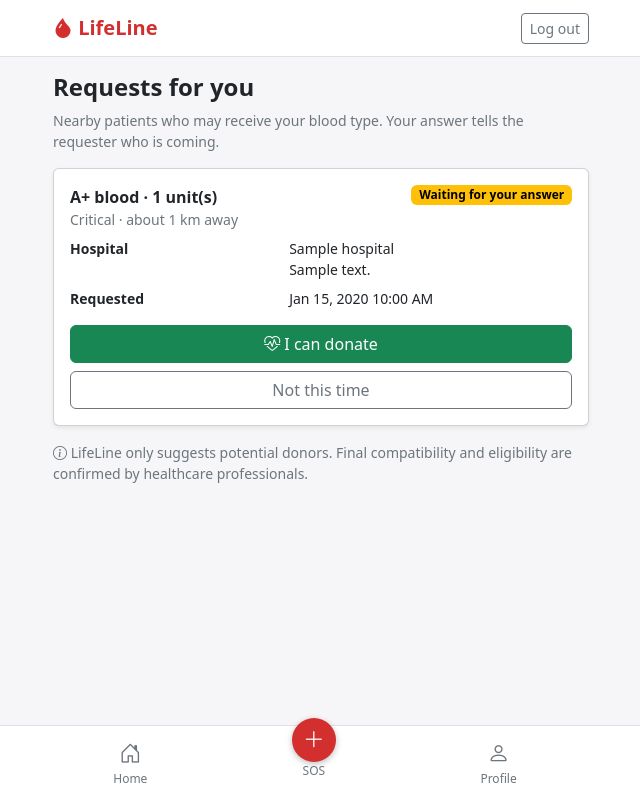
After one commit to KentQuizada/LifeLine, a Laravel app: page /matches in a window 1280 px wide. The commit adds this page. Shown: the whole page, without its empty margins (319-959 px from the left). Run offline with Laravel 12, Linux system fonts and the light colour scheme; a user stored in the database is signed in; tables that the repository leaves empty hold one stand-in row (values such as "Sample post").

Commit message:
feat(matching): let donors accept or decline requests and share contacts on acceptance
Co-Authored-By: Claude Opus 5.5 <noreply@anthropic.com>

```diff
--- /dev/null
+++ b/lifeline/app/Http/Controllers/DonorMatchController.php
@@ -0,0 +1,46 @@
+<?php
+
+namespace App\Http\Controllers;
+
+use App\Models\DonorMatch;
+use Illuminate\Http\RedirectResponse;
+use Illuminate\Http\Request;
+use Illuminate\Validation\Rule;
+use Illuminate\View\View;
+use InvalidArgumentException;
+
+/** "Requests for you": the signed-in donor's matches and their accept / decline answers. */
+class DonorMatchController extends Controller
+{
+    public function index(Request $request): View
+    {
+        $donor = $request->user()->donor()->firstOrFail();
+
+        return view('matches.index', [
+            'matches' => $donor->matches()
+                ->with(['bloodRequest.hospital', 'bloodRequest.requester'])
+                ->orderByDesc('id')
+                ->get(),
+        ]);
+    }
+
+    public function update(Request $request, int $donorMatch): RedirectResponse
+    {
+        // Ownership first, so other donors' match ids give 404 whatever the input.
+        $match = $request->user()->donor()->firstOrFail()->matches()->findOrFail($donorMatch);
+
+        $answer = $request->validate([
+            'answer' => ['required', Rule::in(DonorMatch::ANSWERS)],
+        ])['answer'];
+
+        try {
+            $match->respond($answer);
+        } catch (InvalidArgumentException $exception) {
+            return back()->with('error', $exception->getMessage());
+        }
+
+        return redirect()->route('matches.index')->with('status', $answer === 'accepted'
+            ? 'Thank you! The requester can now see your name and mobile number.'
+            : 'You declined this request.');
+    }
+}
--- a/lifeline/app/Http/Controllers/HomeController.php
+++ b/lifeline/app/Http/Controllers/HomeController.php
@@ -2,6 +2,7 @@
 
 namespace App\Http\Controllers;
 
+use App\Models\BloodRequest;
 use Illuminate\Http\RedirectResponse;
 use Illuminate\Http\Request;
 use Illuminate\View\View;
@@ -24,6 +25,10 @@ class HomeController extends Controller
             'donor' => $donor,
             'donationCount' => $donor?->donations()->count() ?? 0,
             'lastDonation' => $donor?->lastDonationOn(),
+            'waitingMatches' => $donor?->matches()
+                ->where('status', 'notified')
+                ->whereHas('bloodRequest', fn ($query) => $query->whereIn('status', BloodRequest::LOOKING_FOR_DONORS))
+                ->count() ?? 0,
         ]);
     }
 }
--- a/lifeline/app/Models/DonorMatch.php
+++ b/lifeline/app/Models/DonorMatch.php
@@ -4,10 +4,20 @@ namespace App\Models;
 
 use Illuminate\Database\Eloquent\Model;
 use Illuminate\Database\Eloquent\Relations\BelongsTo;
+use Illuminate\Support\Facades\DB;
+use InvalidArgumentException;
 
 class DonorMatch extends Model
 {
-    // status and responded_at change only through respond() (Task 3).
+    public const ANSWERS = ['accepted', 'declined'];
+
+    public const STATUS_LABELS = [
+        'notified' => 'Waiting for reply',
+        'accepted' => 'Accepted',
+        'declined' => 'Declined',
+    ];
+
+    // status and responded_at change only through respond().
     protected $fillable = ['blood_request_id', 'donor_id', 'distance_km'];
 
     protected function casts(): array
@@ -16,6 +26,41 @@ class DonorMatch extends Model
             'distance_km' => 'decimal:2',
             'responded_at' => 'datetime',
         ];
+    }
+
+    /**
+     * The donor's one-time answer (DEC-016). The first acceptance moves the request from open to
+     * donor_found through changeStatus(), which writes the history row. Throws
+     * InvalidArgumentException (with a message for the donor) when the answer is not allowed.
+     */
+    public function respond(string $answer): void
+    {
+        if (! in_array($answer, self::ANSWERS, true)) {
+            throw new InvalidArgumentException('Unknown answer.');
+        }
+
+        DB::transaction(function () use ($answer) {
+            // Lock the request first, then this match (always in this order), so a cancel or a
+            // second click cannot slip in between the checks and the save.
+            $requestStatus = BloodRequest::whereKey($this->blood_request_id)->lockForUpdate()->value('status');
+            $matchStatus = self::whereKey($this->id)->lockForUpdate()->value('status');
+
+            if ($matchStatus !== 'notified') {
+                throw new InvalidArgumentException('You already answered this request.');
+            }
+
+            if (! in_array($requestStatus, BloodRequest::LOOKING_FOR_DONORS, true)) {
+                throw new InvalidArgumentException('This request is no longer looking for donors.');
+            }
+
+            $this->status = $answer;
+            $this->responded_at = now();
+            $this->save();
+
+            if ($answer === 'accepted' && $requestStatus === 'open') {
+                $this->bloodRequest->changeStatus('donor_found', $this->donor->user, 'A donor accepted');
+            }
+        });
     }
 
     public function bloodRequest(): BelongsTo
--- a/lifeline/resources/views/home.blade.php
+++ b/lifeline/resources/views/home.blade.php
@@ -50,6 +50,12 @@
         @endunless
 
         <div class="d-grid gap-2">
+            <a href="{{ route('matches.index') }}" class="btn btn-outline-danger d-flex justify-content-center align-items-center gap-2">
+                <i class="bi bi-heart-pulse" aria-hidden="true"></i> Requests for you
+                @if ($waitingMatches > 0)
+                    <span class="badge text-bg-danger">{{ $waitingMatches }} waiting</span>
+                @endif
+            </a>
             <a href="{{ route('requests.index') }}" class="btn btn-outline-secondary">
                 <i class="bi bi-list-check" aria-hidden="true"></i> My requests
             </a>
--- /dev/null
+++ b/lifeline/resources/views/matches/index.blade.php
@@ -0,0 +1,91 @@
+@extends('layouts.app')
+
+@section('title', 'Requests for you')
+
+@section('content')
+    @php
+        $badges = [
+            'notified' => ['text-bg-warning', 'Waiting for your answer'],
+            'accepted' => ['text-bg-success', 'You accepted'],
+            'declined' => ['text-bg-secondary', 'You declined'],
+        ];
+    @endphp
+
+    <h1 class="h4 fw-bold">Requests for you</h1>
+    <p class="small text-secondary">Nearby patients who may receive your blood type. Your answer tells the requester who is coming.</p>
+
+    @forelse ($matches as $match)
+        @php($bloodRequest = $match->bloodRequest)
+        @php($stillLooking = in_array($bloodRequest->status, \App\Models\BloodRequest::LOOKING_FOR_DONORS, true))
+        <div class="card shadow-sm mb-3">
+            <div class="card-body">
+                <div class="d-flex justify-content-between align-items-start gap-2 mb-2">
+                    <div>
+                        <div class="fw-bold">{{ $bloodRequest->blood_type }} blood · {{ $bloodRequest->units }} unit(s)</div>
+                        <div class="small text-secondary">
+                            {{ ucfirst($bloodRequest->urgency) }} · about {{ max(1, (int) round((float) $match->distance_km)) }} km away
+                        </div>
+                    </div>
+                    <span class="badge {{ $badges[$match->status][0] }}">{{ $badges[$match->status][1] }}</span>
+                </div>
+
+                <dl class="row small mb-2">
+                    <dt class="col-5">Hospital</dt>
+                    <dd class="col-7">{{ $bloodRequest->hospital->name }}<br>{{ $bloodRequest->hospital->address }}</dd>
+                    <dt class="col-5">Requested</dt>
+                    <dd class="col-7">{{ $bloodRequest->created_at->format('M j, Y g:i A') }}</dd>
+                    @if ($match->status === 'accepted')
+                        {{-- Shared only after this donor accepts (DEC-004). --}}
+                        <dt class="col-5">Patient</dt>
+                        <dd class="col-7">{{ $bloodRequest->patient_name }}</dd>
+                        <dt class="col-5">Requester</dt>
+                        <dd class="col-7">
+                            {{ $bloodRequest->requester->first_name }} {{ $bloodRequest->requester->last_name }}<br>
+                            <a href="tel:{{ $bloodRequest->requester->mobile_number }}">{{ $bloodRequest->requester->mobile_number }}</a>
+                            · <a href="sms:{{ $bloodRequest->requester->mobile_number }}">SMS</a>
+                        </dd>
+                        @if ($bloodRequest->hospital->contact_number)
+                            <dt class="col-5">Hospital phone</dt>
+                            <dd class="col-7 mb-0">
+                                <a href="tel:{{ $bloodRequest->hospital->contact_number }}">{{ $bloodRequest->hospital->contact_number }}</a>
+                            </dd>
+                        @endif
+                    @endif
+                </dl>
+
+                @if (! $stillLooking)
+                    <p class="small text-secondary mb-0">
+                        This request is closed ({{ \App\Models\BloodRequest::STATUS_LABELS[$bloodRequest->status] }}).
+                    </p>
+                @elseif ($match->status === 'notified')
+                    <div class="d-grid gap-2">
+                        <form method="POST" action="{{ route('matches.update', $match->id) }}"
+                              onsubmit="return confirm('Accept? Your name and mobile number will be shared with the requester.')">
+                            @csrf
+                            @method('PATCH')
+                            <input type="hidden" name="answer" value="accepted">
+                            <button type="submit" class="btn btn-success w-100">
+                                <i class="bi bi-heart-pulse" aria-hidden="true"></i> I can donate
+                            </button>
+                        </form>
+                        <form method="POST" action="{{ route('matches.update', $match->id) }}">
+                            @csrf
+                            @method('PATCH')
+                            <input type="hidden" name="answer" value="declined">
+                            <button type="submit" class="btn btn-outline-secondary w-100">Not this time</button>
+                        </form>
+                    </div>
+                @endif
+            </div>
+        </div>
+    @empty
+        <div class="alert alert-secondary">
+            No requests for you yet. When a nearby patient may receive your blood type, the request appears here.
+        </div>
+    @endforelse
+
+    <p class="small text-secondary">
+        <i class="bi bi-info-circle" aria-hidden="true"></i>
+        LifeLine only suggests potential donors. Final compatibility and eligibility are confirmed by healthcare professionals.
+    </p>
+@endsection
--- a/lifeline/routes/web.php
+++ b/lifeline/routes/web.php
@@ -8,6 +8,7 @@ use App\Http\Controllers\Auth\RegisterController;
 use App\Http\Controllers\AvailabilityController;
 use App\Http\Controllers\BloodRequestController;
 use App\Http\Controllers\DonationController;
+use App\Http\Controllers\DonorMatchController;
 use App\Http\Controllers\HomeController;
 use App\Http\Controllers\ProfileController;
 use Illuminate\Support\Facades\Route;
@@ -73,6 +74,10 @@ Route::middleware(['auth', 'verified', 'role:donor,requester'])->group(function
 });
 
 Route::middleware(['auth', 'verified', 'role:donor'])->group(function () {
+    Route::get('/matches', [DonorMatchController::class, 'index'])->name('matches.index');
+    Route::patch('/matches/{donorMatch}', [DonorMatchController::class, 'update'])
+        ->where('donorMatch', '[0-9]{1,18}')
+        ->name('matches.update');
     Route::patch('/availability', AvailabilityController::class)->name('availability.update');
     Route::get('/donations', [DonationController::class, 'index'])->name('donations.index');
     Route::post('/donations', [DonationController::class, 'store'])->name('donations.store');
```
Also changed, not shown: lifeline/tests/Feature/Auth/RoleAccessTest.php (+2 -0 lines), lifeline/tests/Feature/Matching/DonorAnswersTest.php (added, +174 -0 lines).
